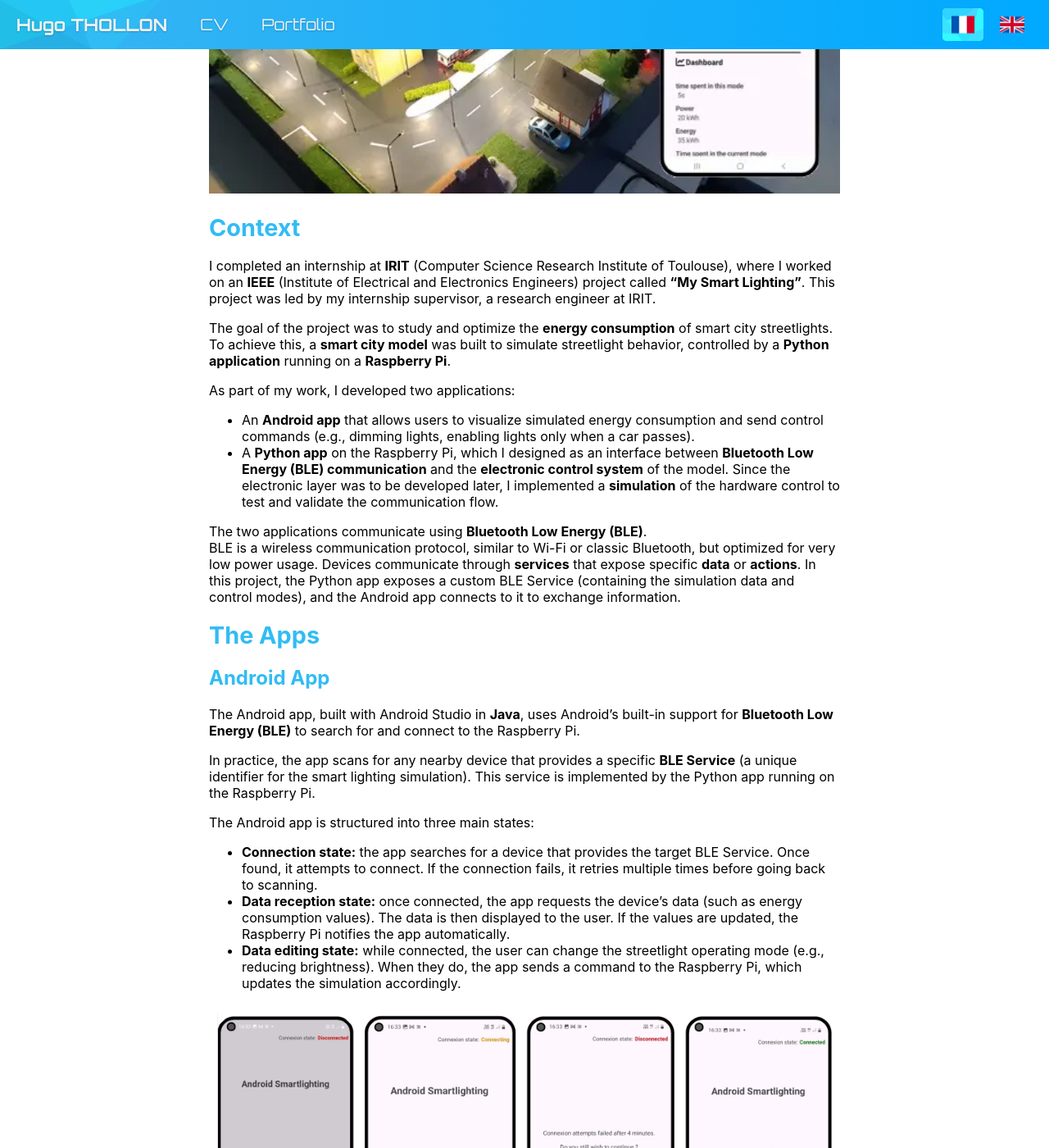
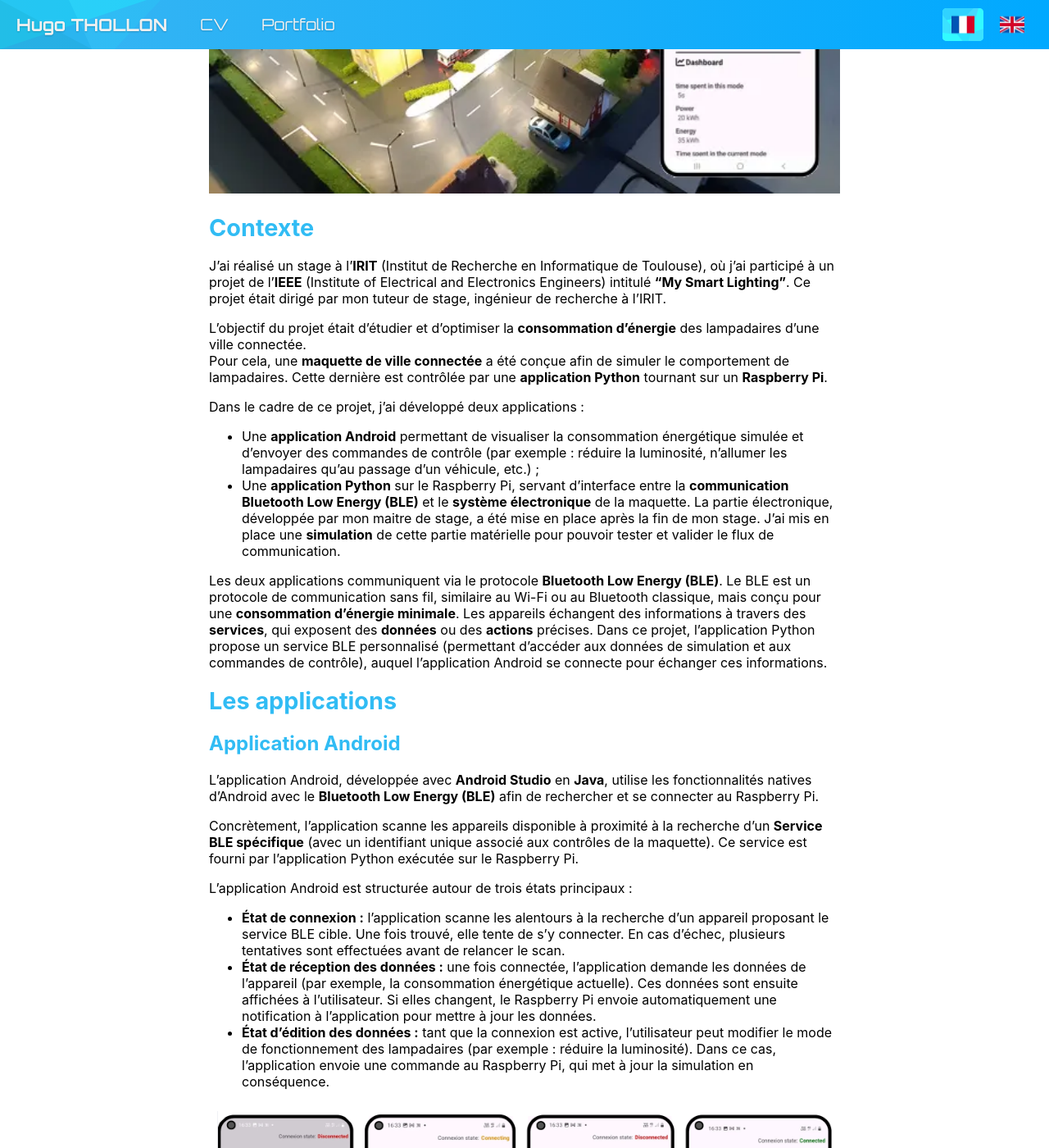
Before and after one commit to HugoTHOLLON/HugoTHOLLON.github.io, a Jekyll site: the page built from fr/projects/_posts/2025-03-10-irit-internship.md, in a window 1280 px wide and 1400 px high, scrolled down 503 px. Shown: the whole window at 82% size. Built offline with Jekyll 4.4.1, drawn with Linux system fonts in a browser that asks for light colours; some of the changed text lies outside the part shown.

Commit message:
Translation of Seresville bird and irit project articles.

```diff
--- a/fr/projects/_posts/2025-03-10-irit-internship.md
+++ b/fr/projects/_posts/2025-03-10-irit-internship.md
@@ -1,12 +1,12 @@
 ---
 layout: post
-title: "Communicating Android and Python apps for IRIT"
+title: "Applications Android et Python communicant en BLE pour l'IRIT"
 date: 2025-03-10
 end: 2025-05-02
 categories: internship best-project
 project-type: "Stage"
 image-path: "/assets/images/projects/city_model_irit.webp"
-image-alt: "City model"
+image-alt: "Maquette de ville connectée"
 tags:
   [
     "Android",
@@ -15,77 +15,85 @@ tags:
     "Raspberry Pi",
     "Android Studio",
   ]
-description: "Built an Android app in Java and a Python app on Raspberry Pi. The apps communicated over BLE to simulate and control smart city streetlights, with my Python code bridging BLE communication and hardware control (simulated)."
+description: "J’ai développé 2 applications, une Android en Java et une en Python sur un Raspberry Pi. Ces deux applications communiquaient entre elles via Bluetooth Low Energy (BLE) afin de simuler et de contrôler l’éclairage des lampadaires d’une ville connectée. L'application Python était une interface entre la communication BLE et la partie hardware."
 ---
 
-# Context
+# Contexte
 
-I completed an internship at **IRIT** (Computer Science Research Institute of Toulouse), where I worked on an **IEEE** (Institute of Electrical and Electronics Engineers) project called **"My Smart Lighting"**. This project was led by my internship supervisor, a research engineer at IRIT.
+J’ai réalisé un stage à l’**IRIT** (Institut de Recherche en Informatique de Toulouse), où j’ai participé à un projet de l'**IEEE** (Institute of Electrical and Electronics Engineers) intitulé **"My Smart Lighting"**. Ce projet était dirigé par mon tuteur de stage, ingénieur de recherche à l’IRIT.
 
-The goal of the project was to study and optimize the **energy consumption** of smart city streetlights.
-To achieve this, a **smart city model** was built to simulate streetlight behavior, controlled by a **Python application** running on a **Raspberry Pi**.
+L’objectif du projet était d’étudier et d’optimiser la **consommation d'énergie** des lampadaires d'une ville connectée.
+Pour cela, une **maquette de ville connectée** a été conçue afin de simuler le comportement de lampadaires. Cette dernière est contrôlée par une **application Python** tournant sur un **Raspberry Pi**.
 
-As part of my work, I developed two applications:
+Dans le cadre de ce projet, j’ai développé deux applications :
 
-- An **Android app** that allows users to visualize simulated energy consumption and send control commands (e.g., dimming lights, enabling lights only when a car passes).
-- A **Python app** on the Raspberry Pi, which I designed as an interface between **Bluetooth Low Energy (BLE) communication** and the **electronic control system** of the model. Since the electronic layer was to be developed later, I implemented a **simulation** of the hardware control to test and validate the communication flow.
+- Une **application Android** permettant de visualiser la consommation énergétique simulée et d’envoyer des commandes de contrôle (par exemple : réduire la luminosité, n’allumer les lampadaires qu’au passage d’un véhicule, etc.) ;
+- Une **application Python** sur le Raspberry Pi, servant d’interface entre la **communication Bluetooth Low Energy (BLE)** et le **système électronique** de la maquette. La partie électronique, développée par mon maitre de stage, a été mise en place après la fin de mon stage. J’ai mis en place une **simulation** de cette partie matérielle pour pouvoir tester et valider le flux de communication.
 
-The two applications communicate using **Bluetooth Low Energy (BLE)**.
-BLE is a wireless communication protocol, similar to Wi-Fi or classic Bluetooth, but optimized for very low power usage. Devices communicate through **services** that expose specific **data** or **actions**. In this project, the Python app exposes a custom BLE Service (containing the simulation data and control modes), and the Android app connects to it to exchange information.
+Les deux applications communiquent via le protocole **Bluetooth Low Energy (BLE)**.
+Le BLE est un protocole de communication sans fil, similaire au Wi-Fi ou au Bluetooth classique, mais conçu pour une **consommation d’énergie minimale**. Les appareils échangent des informations à travers des **services**, qui exposent des **données** ou des **actions** précises.
+Dans ce projet, l’application Python propose un service BLE personnalisé (permettant d'accéder aux données de simulation et aux commandes de contrôle), auquel l’application Android se connecte pour échanger ces informations.
 
-# The Apps
+# Les applications
 
-## Android App
+## Application Android
 
-The Android app, built with Android Studio in **Java**, uses Android’s built-in support for **Bluetooth Low Energy (BLE)** to search for and connect to the Raspberry Pi.
+L’application Android, développée avec **Android Studio** en **Java**, utilise les fonctionnalités natives d’Android avec le **Bluetooth Low Energy (BLE)** afin de rechercher et se connecter au Raspberry Pi.
 
-In practice, the app scans for any nearby device that provides a specific **BLE Service** (a unique identifier for the smart lighting simulation). This service is implemented by the Python app running on the Raspberry Pi.
+Concrètement, l’application scanne les appareils disponible à proximité à la recherche d’un **Service BLE spécifique** (avec un identifiant unique associé aux contrôles de la maquette). Ce service est fourni par l’application Python exécutée sur le Raspberry Pi.
 
-The Android app is structured into three main states:
+L’application Android est structurée autour de trois états principaux :
 
-- **Connection state:** the app searches for a device that provides the target BLE Service. Once found, it attempts to connect. If the connection fails, it retries multiple times before going back to scanning.
-- **Data reception state:** once connected, the app requests the device’s data (such as energy consumption values). The data is then displayed to the user. If the values are updated, the Raspberry Pi notifies the app automatically.
-- **Data editing state:** while connected, the user can change the streetlight operating mode (e.g., reducing brightness). When they do, the app sends a command to the Raspberry Pi, which updates the simulation accordingly.
+- **État de connexion :** l’application scanne les alentours à la recherche d'un appareil proposant le service BLE cible. Une fois trouvé, elle tente de s’y connecter. En cas d’échec, plusieurs tentatives sont effectuées avant de relancer le scan.
+- **État de réception des données :** une fois connectée, l’application demande les données de l’appareil (par exemple, la consommation énergétique actuelle). Ces données sont ensuite affichées à l’utilisateur. Si elles changent, le Raspberry Pi envoie automatiquement une notification à l’application pour mettre à jour les données.
+- **État d’édition des données :** tant que la connexion est active, l’utilisateur peut modifier le mode de fonctionnement des lampadaires (par exemple : réduire la luminosité). Dans ce cas, l’application envoie une commande au Raspberry Pi, qui met à jour la simulation en conséquence.
 
-{% include place-figure.html src="/assets/images/projects/android_connection_screens_irit.png" alt="Android app connection screens" figure-nb="1" figure-text="The Android app screens when connecting to the Raspberry Pi" %}
+{% include place-figure.html src="/assets/images/projects/android_connection_screens_irit.png" alt="Écrans de connexion de l’application Android" figure-nb="1" figure-text="Écrans de l’application Android lors de la connexion au Raspberry Pi" %}
 
-{% include place-figure.html src="/assets/images/projects/android_data_received_irit.png" alt="Android app data reading screens" figure-nb="2" figure-text="The Android app screens when receiving and displaying simulation data from the Raspberry Pi" %}
+{% include place-figure.html src="/assets/images/projects/android_data_received_irit.png" alt="Écrans de lecture de données de l’application Android" figure-nb="2" figure-text="Écrans de l’application Android lors de la réception et de l’affichage des données de simulation depuis le Raspberry Pi" %}
 
-{% include place-figure.html src="/assets/images/projects/android_editor_irit.png" alt="Android app data edition screens" figure-nb="3" figure-text="The Android app screens when editing the streetlights operating mode (sending control commands)" %}
+{% include place-figure.html src="/assets/images/projects/android_editor_irit.png" alt="Écrans d’édition de l’application Android" figure-nb="3" figure-text="Écrans de l’application Android lors de la modification du mode de fonctionnement des lampadaires (envoi de commandes de contrôle)" %}
 
-## Python App
+## Application Python
 
-The Python app acts as the **bridge** between BLE communication and the electronic control system of the model.
+L’application Python joue le rôle de **pont** entre la communication BLE et le système électronique de la maquette.
 
-It uses the **BlueZ API** (the official Linux Bluetooth stack) to create a custom **BLE Service**. This Service exposes two things:
+Elle s’appuie sur l’**API BlueZ** (logiciel Bluetooth officiel de Linux) pour créer un **Service BLE personnalisé**.
+Ce service expose deux éléments :
 
-- **Simulation data** (consumption, power usage, etc.)
-- **An editable operating mode** (which can be changed remotely by the Android app)
+- Les **données de la simulation** (consommation, puissance, etc.).
+- Un **mode de fonctionnement éditable** (permet de visualiser et modifier le mode à distance depuis l’application Android).
 
-To interact with BlueZ, the Python app uses **D-Bus**, an inter-process communication (IPC) system that allows applications on Linux to talk to each other. In this case, D-Bus lets Python manage BLE devices through BlueZ.
+Pour interagir avec BlueZ, l’application Python utilise **D-Bus**, un système de **communication interprocessus (IPC)** permettant aux applications Linux d’échanger entre elles. Dans notre cas, D-Bus permet au programme Python de gérer les appareils connectés via BLE à travers BlueZ.
 
-While I focused on the communication layer, I also designed the **software structure** for the electronic control system. I implemented different classes simulating the streetlight operating modes and a controller to manage switching between them. This way, the next developer will only need to expand these classes to connect to the real hardware.
+Bien que je me sois principalement concentré sur la partie communication BLE, j’ai également conçu l'**architecture** du futur système de contrôle électronique. J’ai mis en place différentes classes simulant les modes de fonctionnement des lampadaires, ainsi qu’un contrôleur chargé de gérer la transition entre ces modes.
+Avec ceci, le développeur suivant pourra facilement étendre ces classes pour les connecter au matériel réel.
 
-Below is the Python app class diagram. The **top section** shows the BLE-related classes, while the **bottom section** represents the (currently simulated) electronic control classes.
+Le diagramme de classes ci-dessous illustre la structure de l’application Python :
+la **partie supérieure** correspond aux classes liées au BLE, tandis que la **partie inférieure** regroupe les classes de simulation du contrôle électronique.
 
-{% include place-figure.html src="/assets/images/projects/python_class_diagram_irit.png" alt="Python app class diagram" figure-nb="4" figure-text="Python app class diagram" %}
+{% include place-figure.html src="/assets/images/projects/python_class_diagram_irit.png" alt="Diagramme de classes de l’application Python" figure-nb="4" figure-text="Diagramme de classes de l’application Python" %}
 
-# Development Process
+# Processus de développement
 
-To start the project, I first needed to understand how Bluetooth Low Energy (BLE) worked. I created a small prototype Android app that could toggle Bluetooth and scan for nearby devices. This helped me gain hands-on experience with BLE communication before tackling the main project.
+Pour démarrer le projet, j’ai d’abord cherché à bien comprendre le fonctionnement du Bluetooth Low Energy (BLE). J’ai pour cela réalisé un petit prototype d’application Android permettant d’activer/désactiver le Bluetooth et de détecter les appareils alentour. Cette étape m’a permis de me familiariser avec la communication BLE avant de m'attaquer au projet principal.
 
-I then designed the Android app by creating a mockup and user flow diagram with each screen and interaction. The final implementation followed this design closely, with additional improvements for error handling.
+J’ai ensuite designé l’application Android avec un mélange entre une **maquette et un user flow**, détaillant chaque écran et interaction possible dans l'application. L'application finale est fidèle à cette maquette, avec quelques changements et améliorations au niveau de la gestion des erreurs.
 
-{% include place-figure.html src="/assets/images/projects/android_mockup_irit.png" alt="Android app mockup/user flow diagram" figure-nb="5" figure-text="Android app mockup" %}
+{% include place-figure.html src="/assets/images/projects/android_mockup_irit.png" alt="Maquette et User flow de l’application Android" figure-nb="5" figure-text="Maquette de l’application Android" %}
 
-The Python app was developed in parallel with the Android app to ensure smooth communication between the two. One of the main challenges was the limited and outdated documentation available for using Python with BlueZ via D-Bus. I overcame this by carefully studying the BlueZ API and experimenting with small test programs until I achieved a stable solution.
+L’application Python a été développée **en parallèle** de l’application Android afin d’assurer que la communication entre les deux fonctionne correctement.
+L’un des principaux défis de ce stage a été la **documentation limitée et parfois obsolète** concernant l’usage de Python avec BlueZ via D-Bus. J’ai réussi à surmonter cette difficulté en étudiant attentivement l’API BlueZ et en expérimentant avec de petits programmes de test jusqu’à obtenir une solution stable.
 
-Looking back, I realized that languages like C had more resources and examples for this type of work, but implementing the system in Python ultimately provided greater flexibility and maintainability for future developers.
+Avec le recul, je constate que le langage C disposait de plus de ressources et d’exemples à ce sujet, mais l’implémentation en Python a l'avantage d'être **plus flexible et facile à prendre en main** pour de futur développeurs.
 
 # Impact
 
-The apps were showcased during an IRIT exhibition to demonstrate the progress of the **My Smart Lighting** project. The Python app was designed with a modular structure, making it easier for future developers to extend it and connect it to real hardware.
+Les deux applications ont été présentées lors d’une exposition à l’IRIT pour illustrer l’avancement du projet **My Smart Lighting**.
 
-This project was also a major milestone in my professional growth. It gave me practical experience with technologies I had only studied in theory (Java and Python) as well as new ones I had never encountered before (Bluetooth Low Energy, D-Bus, BlueZ).
+Comme l’application Python a été conçue avec une structure **modulaire**, il sera facile d'y ajouter des extensions dans le futur et de la connecter au matériel réel.
 
-Beyond the technical skills, I also learned how to work independently, organize my work, and seek out reliable resources when documentation was limited. The internship also gave me insight into how research organizations operate and how collaboration takes place within a project team.
+Ce projet a également marqué une **étape clé** dans mon développement professionnel. Il m’a offert une expérience concrète avec des technologies que je connaissais surtout en théorie (**Java et Python**), ainsi que d’autres totalement nouvelles pour moi (**Bluetooth Low Energy, D-Bus, BlueZ**).
+
+Au-delà des compétences techniques, ce stage m’a appris à **travailler de manière autonome**, à **organiser efficacement mon travail**, et à **chercher les bonnes ressources** même lorsque la documentation est limitée.
+J’y ai aussi découvert le fonctionnement d’un **laboratoire de recherche** et la dynamique de **collaboration au sein d’une équipe de projet**.
```
Also changed, not shown: fr/projects/_posts/2024-05-06-seresvilles-birds.markdown (+26 -24 lines).
